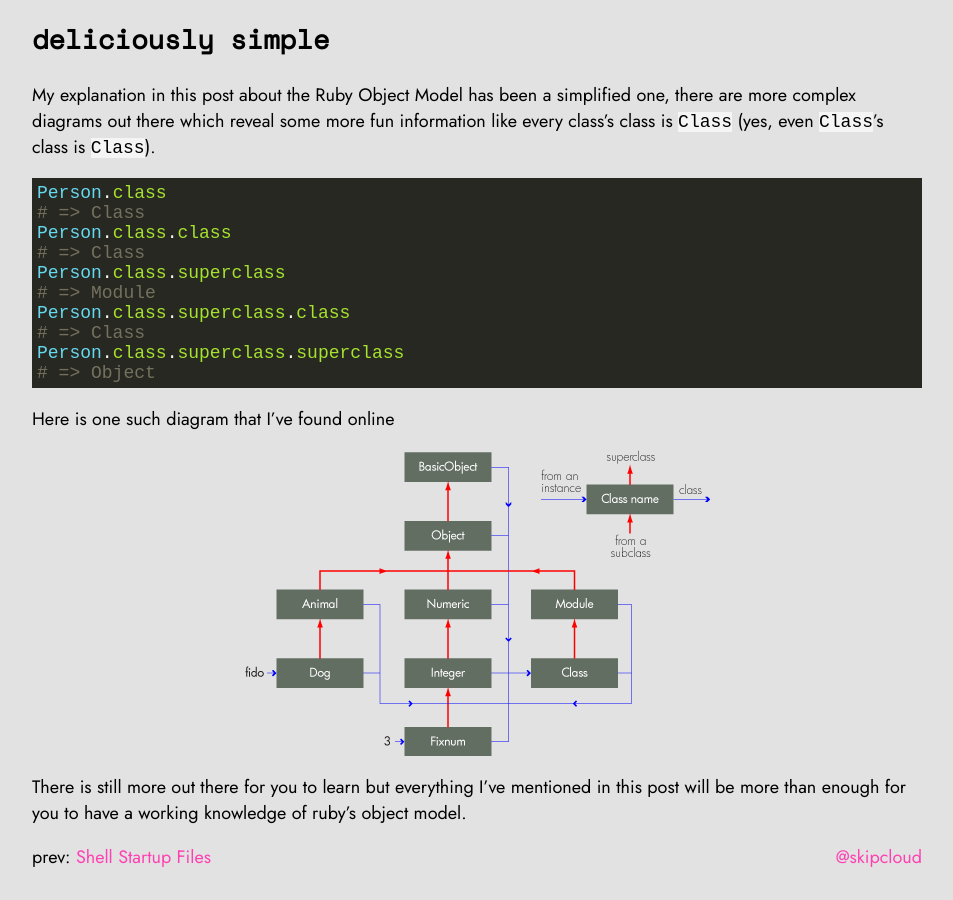
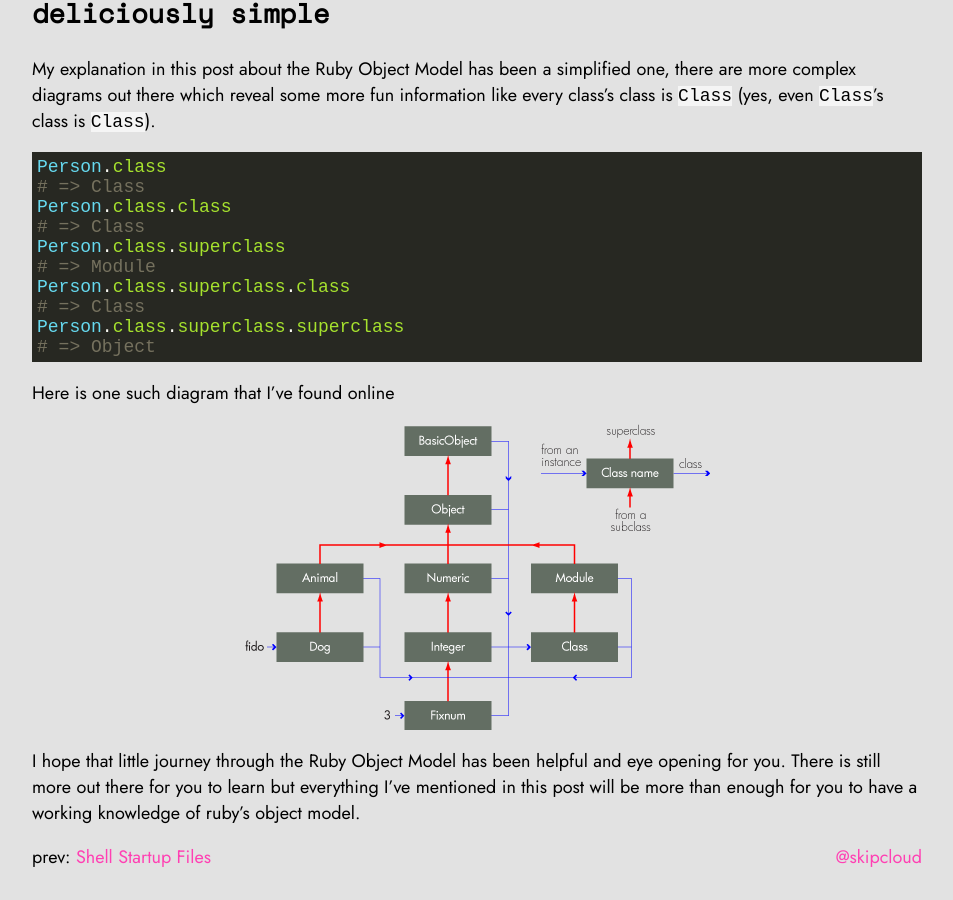
Before and after one commit to skipcloud/skipcloud.github.io, a Jekyll site: the page built from _posts/2020-05-17-ruby-object-model.md, in a window 1280 px wide and 900 px high, scrolled down 9306 px. Shown: the whole window, without its empty margins (163-1116 px from the left). Built offline with Jekyll 4.4.1, drawn with Linux system fonts in a browser that asks for light colours; some of the changed text lies outside the part shown.

```diff
--- a/_posts/2020-05-17-ruby-object-model.md
+++ b/_posts/2020-05-17-ruby-object-model.md
@@ -352,6 +351,7 @@
 
 <img src="/assets/img/2020-05-17/object-model.png" class="blog-image"/>
 
-There is still more out there for you to learn but everything I've mentioned in
-this post will be more than enough for you to have a working knowledge of ruby's
-object model.
+I hope that little journey through the Ruby Object Model has been helpful and
+eye opening for you. There is still more out there for you to learn but
+everything I've mentioned in this post will be more than enough for you to have
+a working knowledge of ruby's object model.
```
Also changed, not shown: other parts of _posts/2020-05-17-ruby-object-model.md (+1 -2 lines).
